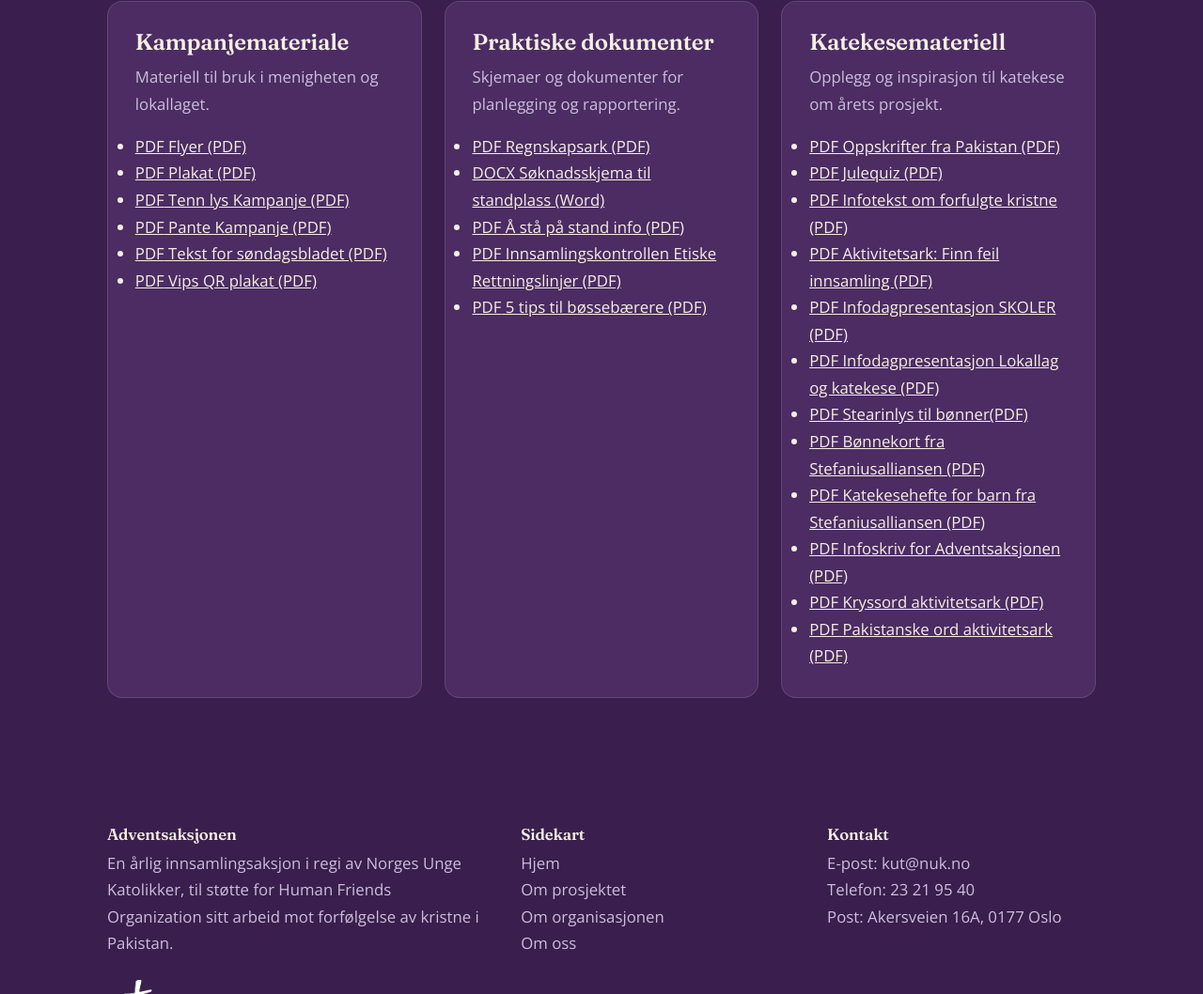
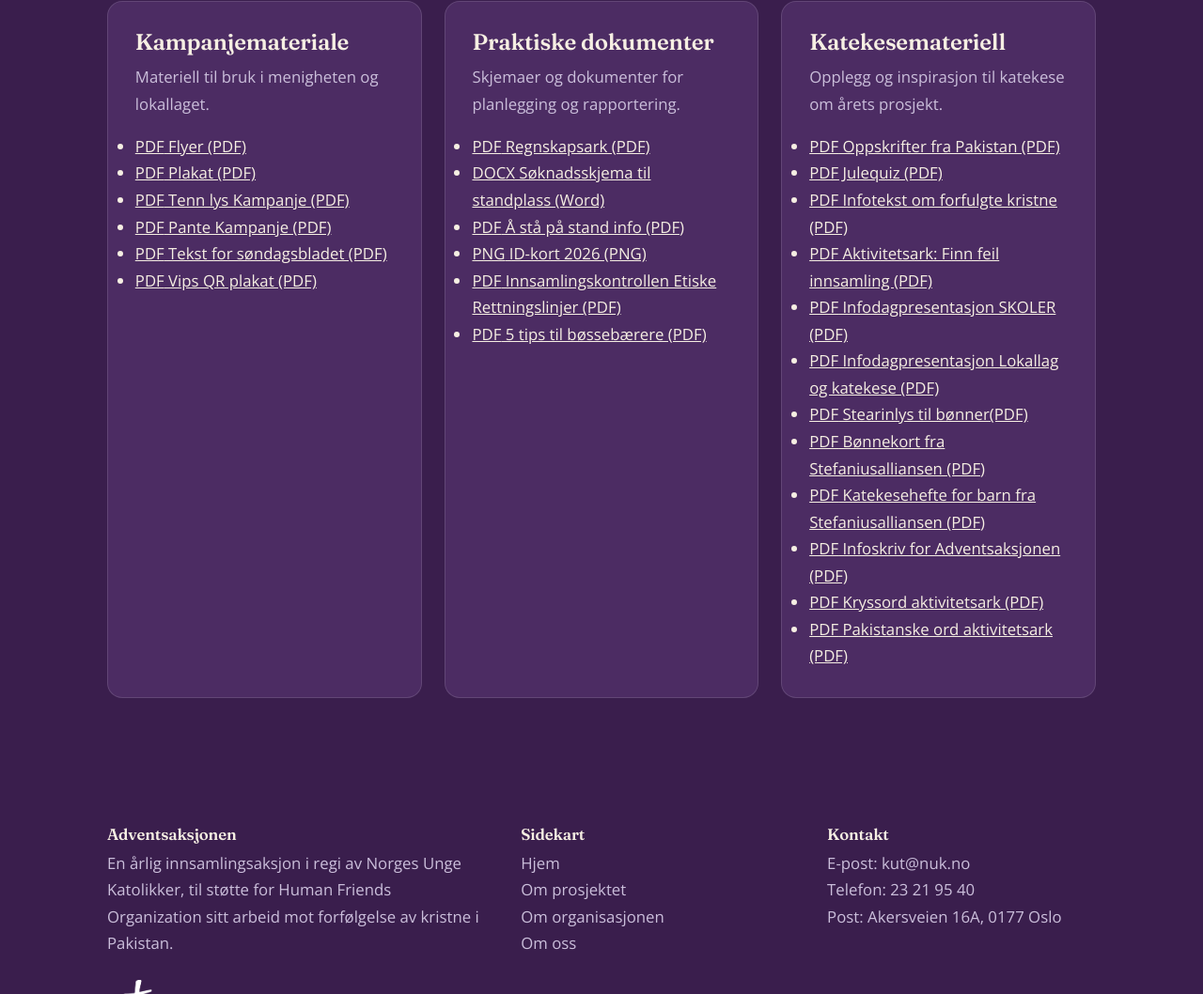
Before and after one commit to Sander-boop/adventsaksjonen-nettside.github.io, a plain HTML site: page materiale.html in a window 1280 px wide. Shown: the part 1355-2413 px from the top of the page at 94% size. Drawn offline with nearby package versions, Linux system fonts and the light colour scheme; a web font is replaced by a local one.

Commit message:
Update materiale.html

```diff
--- a/materiale.html
+++ b/materiale.html
@@ -309,6 +309,12 @@
             </a>
           </li>
           <li>
+            <a href="files/ID-KORT 2026 PAKISTAN.png" download>
+              <span class="file-type">PNG</span>
+              ID-kort 2026 (PNG)
+            </a>
+          </li>
+          <li>
             <a href="files/Innsamlingskontrollen Etiske-Retningslinjer-2023 - utdypende eksempler.pdf" download>
               <span class="file-type">PDF</span>
               Innsamlingskontrollen Etiske Rettningslinjer (PDF)
```
